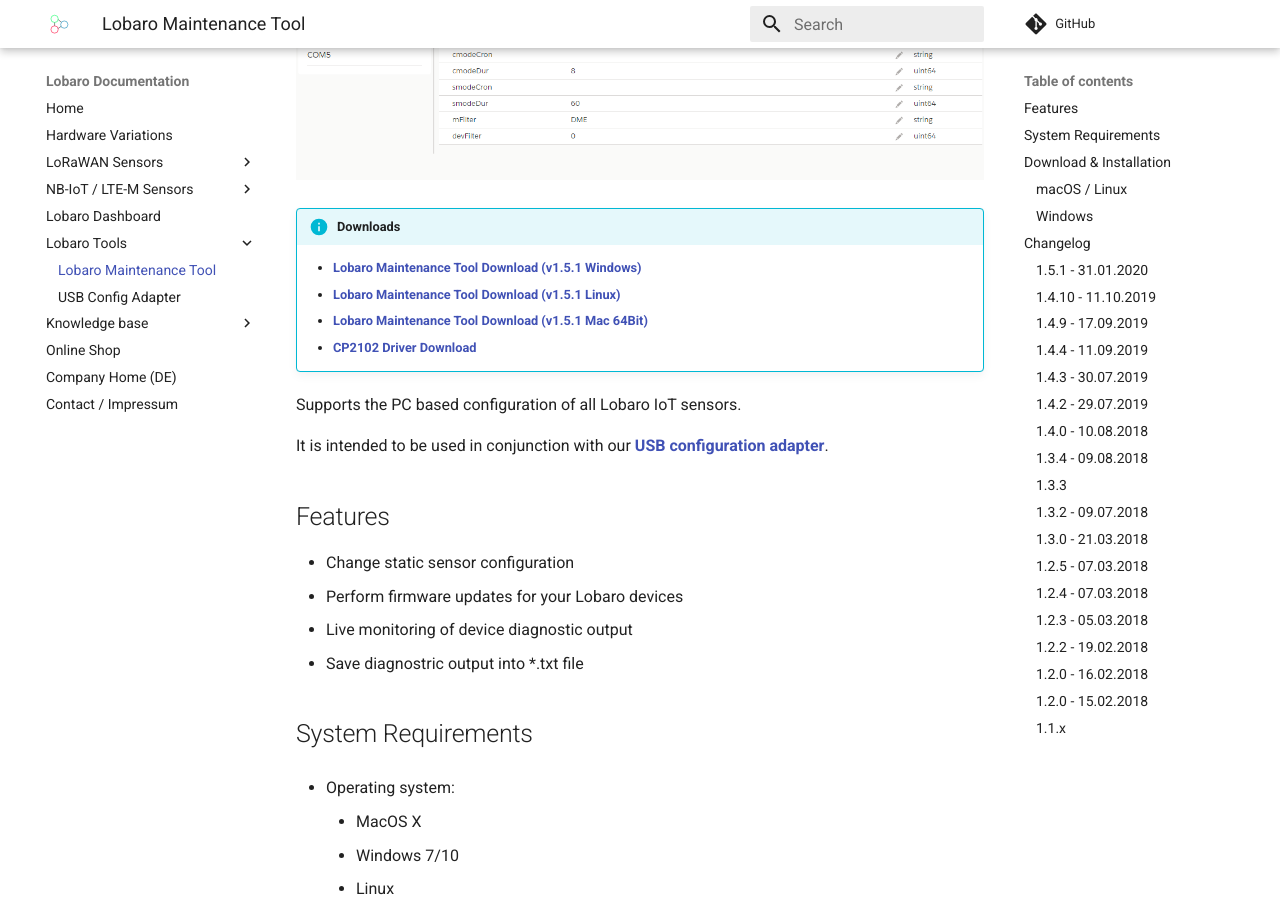
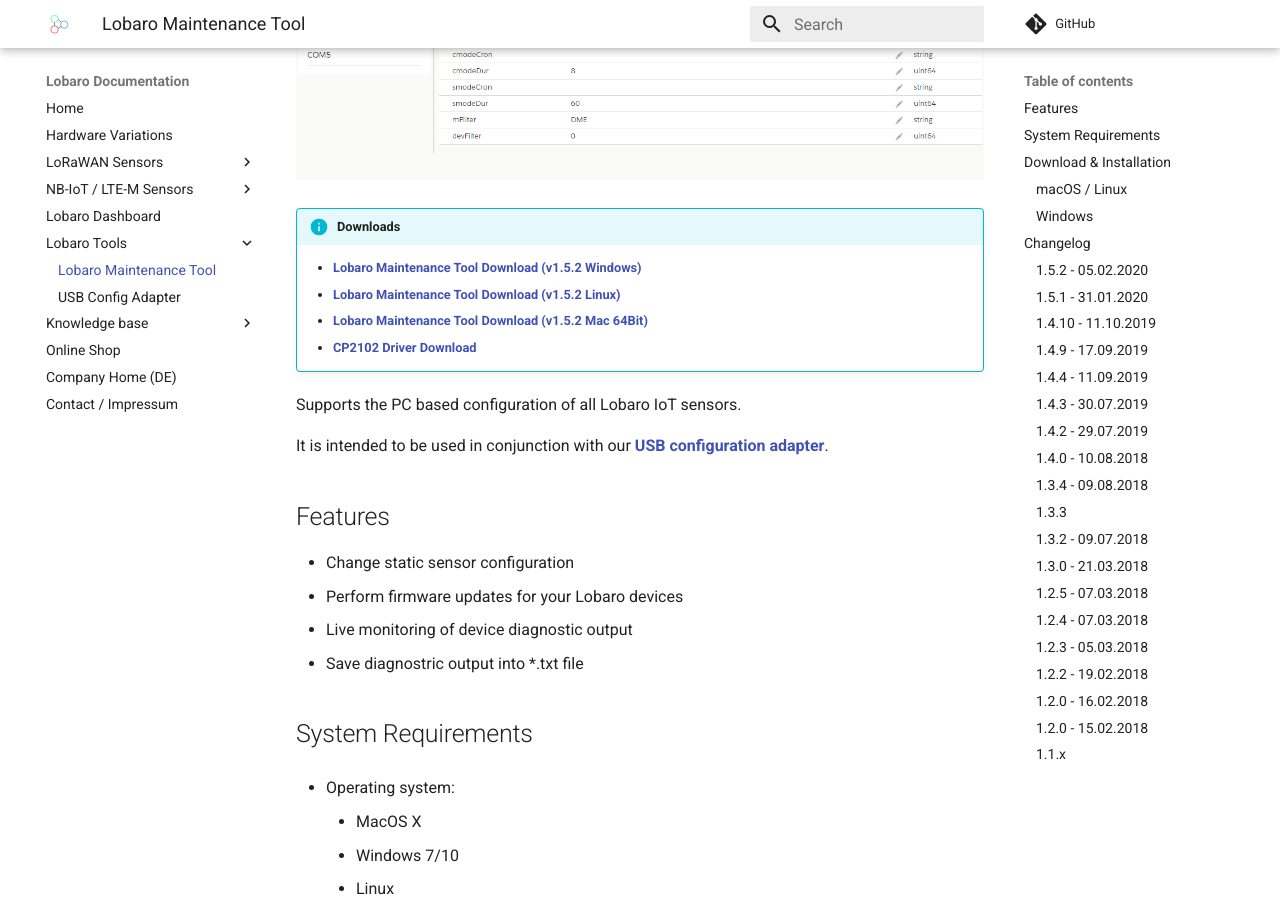
Before and after one commit to Lobaro/docs, an MkDocs documentation site: the page built from docs/tools/lobaro-tool.md, in a window 1280 px wide and 900 px high, scrolled down 410 px. Built offline with MkDocs 1.6.1 and Material for MkDocs 9.7.7, drawn with Linux system fonts in a browser that asks for light colours; a script that is not in the unit is left out; comment, search, counter and statistics services are not loaded; some of the changed text lies outside the part shown.

Commit message:
Update lobaro-tool.md

```diff
--- a/docs/tools/lobaro-tool.md
+++ b/docs/tools/lobaro-tool.md
@@ -3,9 +3,9 @@
 ![Screenshot Lobaro-Tool](./img/Lobaro_Tool_ConfigFeature.png)
 
 !!! info "Downloads"
-    * [**Lobaro Maintenance Tool Download (v1.5.1 Windows)**](https://github.com/lobaro/flash-tool-release/releases/download/1.5.1/lobaro-tool.exe){: target="_blank"}
-    * [**Lobaro Maintenance Tool Download (v1.5.1 Linux)**](https://github.com/lobaro/flash-tool-release/releases/download/1.5.1/lobaro-tool-linux){: target="_blank"}
-    * [**Lobaro Maintenance Tool Download (v1.5.1 Mac 64Bit)**](https://github.com/lobaro/flash-tool-release/releases/download/1.5.1/lobaro-tool-mac64){: target="_blank"}
+    * [**Lobaro Maintenance Tool Download (v1.5.2 Windows)**](https://github.com/lobaro/flash-tool-release/releases/download/1.5.2/lobaro-tool.exe){: target="_blank"}
+    * [**Lobaro Maintenance Tool Download (v1.5.2 Linux)**](https://github.com/lobaro/flash-tool-release/releases/download/1.5.2/lobaro-tool-linux){: target="_blank"}
+    * [**Lobaro Maintenance Tool Download (v1.5.2 Mac 64Bit)**](https://github.com/lobaro/flash-tool-release/releases/download/1.5.21/lobaro-tool-mac64){: target="_blank"}
     * [**CP2102 Driver Download**](https://www.silabs.com/products/development-tools/software/usb-to-uart-bridge-vcp-drivers){: target="_blank"}
 
 Supports the PC based configuration of all Lobaro IoT sensors.
@@ -62,6 +62,9 @@
 
 
 ## Changelog
+
+### 1.5.2 - 05.02.2020
+- Avoid browser caching of frontend code
 
 ### 1.5.1 - 31.01.2020
 - Support nRF9160 Config and Firmware update on Lobaro hardware
```
